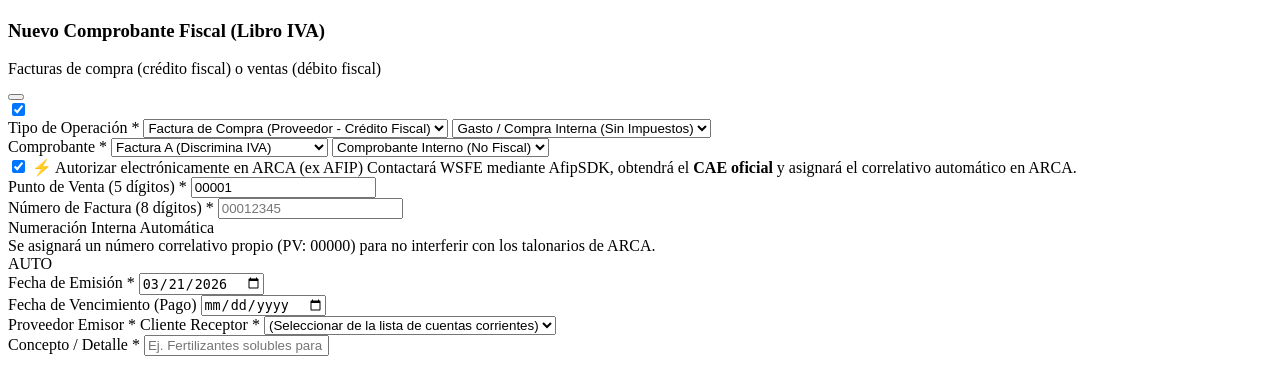
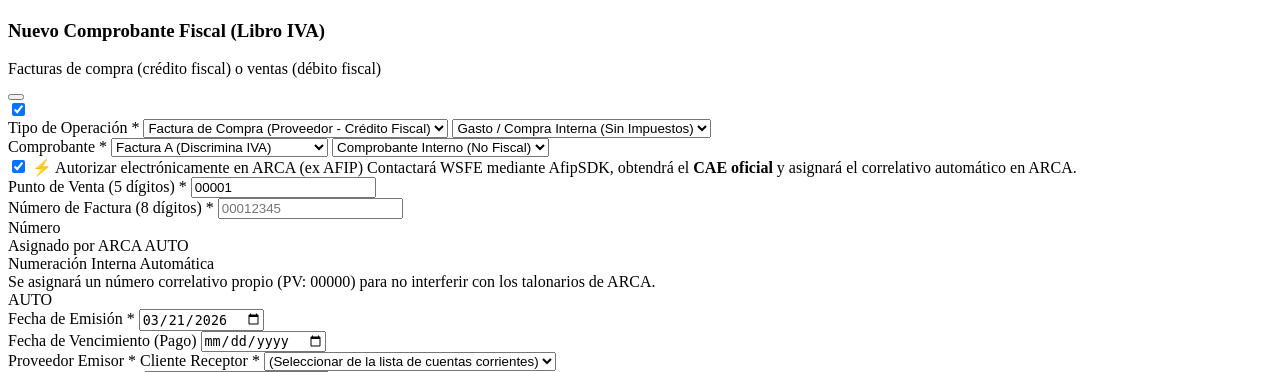
Before and after one commit to Wschanzze/ERP-Olivo, a Django app: template templates/finanzas/partials/comprobante_form_modal.html in a window 1280 px wide. Shown: the part 1289-1661 px from the top of the page. Run offline with Django 5.2, Linux system fonts and the light colour scheme; the template is opened without the code that fills it, so the values that code supplies are empty.

Commit message:
feat: automatizar asignacion de numero de comprobante oficial mediante ARCA para ventas y mostrar estado pendiente

```diff
--- a/apps/finanzas/models.py
+++ b/apps/finanzas/models.py
@@ -766,6 +766,8 @@ class ComprobanteFiscal(TimeStampedModel):
 
     @property
     def numero_completo(self):
+        if self.numero_comprobante == '00000000' and self.es_oficial:
+            return f"{str(self.punto_de_venta).zfill(5)}-(Pte. ARCA)"
         return f"{str(self.punto_de_venta).zfill(5)}-{str(self.numero_comprobante).zfill(8)}"
 
 
--- a/apps/finanzas/views.py
+++ b/apps/finanzas/views.py
@@ -1823,7 +1823,10 @@ class ComprobanteFiscalCreateView(View):
 
             if es_oficial:
                 punto_de_venta = request.POST.get('punto_de_venta', '00001').zfill(5)
-                numero_comprobante = request.POST.get('numero_comprobante', '00000001').zfill(8)
+                if tipo_operacion == 'VENTA':
+                    numero_comprobante = '00000000' # Se asignará el real vía ARCA al autorizar
+                else:
+                    numero_comprobante = request.POST.get('numero_comprobante', '00000001').zfill(8)
             else:
                 punto_de_venta = '00000'
                 last_comp = ComprobanteFiscal.objects.filter(
--- a/templates/finanzas/partials/comprobante_form_modal.html
+++ b/templates/finanzas/partials/comprobante_form_modal.html
@@ -181,17 +181,27 @@
                 class="w-full px-3.5 py-2.5 bg-slate-50 border border-slate-200 rounded-xl font-mono font-bold text-slate-900 focus:bg-white focus:ring-2 focus:ring-oliva-500/20 focus:border-oliva-600 transition-all"
               />
             </div>
-            <div x-show="esOficial" class="col-span-2 sm:col-span-1">
+
+            <div x-show="esOficial && tipoComprobanteOperacion === 'COMPRA'" class="col-span-2 sm:col-span-1">
               <label class="block font-bold text-slate-700 uppercase tracking-wider mb-1">Número de Factura (8 dígitos) *</label>
               <input
                 type="text"
                 name="numero_comprobante"
-                :required="esOficial"
-                :disabled="!esOficial"
+                :required="esOficial && tipoComprobanteOperacion === 'COMPRA'"
+                :disabled="!esOficial || tipoComprobanteOperacion === 'VENTA'"
                 maxlength="8"
                 placeholder="00012345"
                 class="w-full px-3.5 py-2.5 bg-slate-50 border border-slate-200 rounded-xl font-mono font-bold text-slate-900 focus:bg-white focus:ring-2 focus:ring-oliva-500/20 focus:border-oliva-600 transition-all"
               />
+            </div>
+
+            <!-- Numeración Automática ARCA (Ventas Oficiales) -->
+            <div x-cloak x-show="esOficial && tipoComprobanteOperacion === 'VENTA'" class="col-span-2 sm:col-span-1">
+              <label class="block font-bold text-slate-700 uppercase tracking-wider mb-1 text-transparent select-none">Número</label>
+              <div class="w-full h-[46px] px-3.5 py-2.5 bg-slate-100 border border-slate-200 rounded-xl flex items-center justify-between">
+                <span class="text-xs text-slate-500 font-semibold">Asignado por ARCA</span>
+                <span class="px-2 py-0.5 bg-slate-200 text-slate-600 font-mono font-bold text-[10px] rounded border border-slate-300">AUTO</span>
+              </div>
             </div>
 
             <!-- Numeración Automática Interna -->
```
